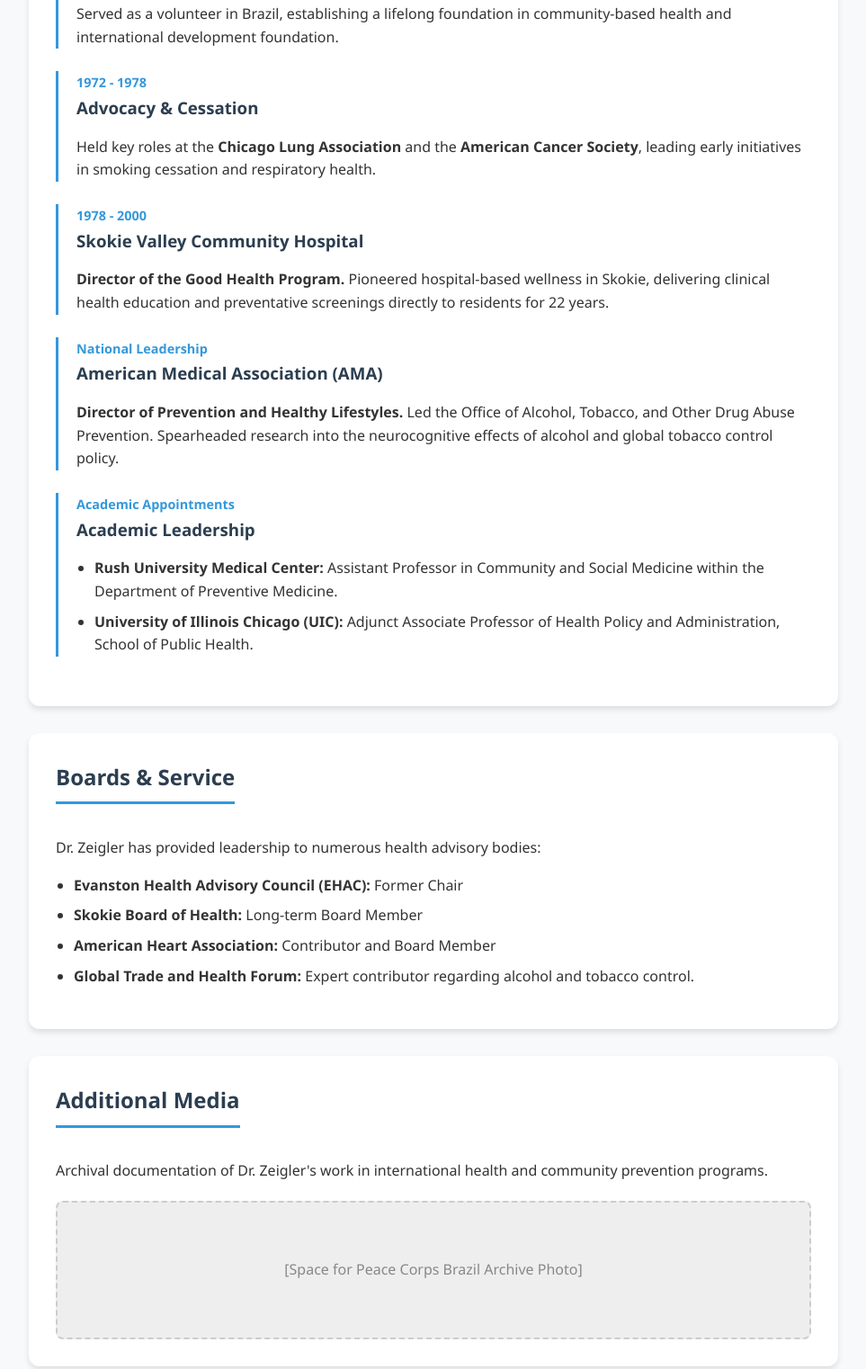
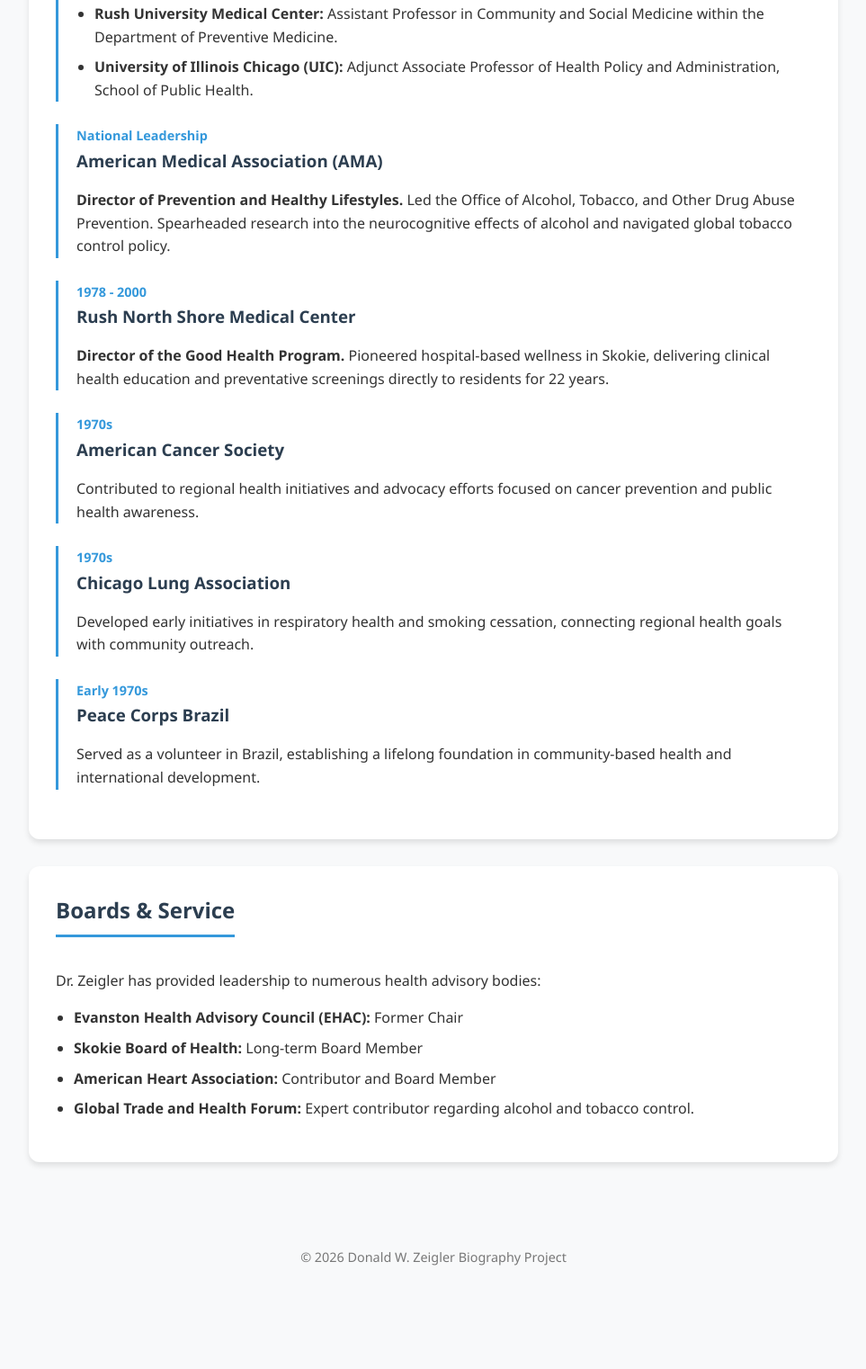
Before and after one commit to joelspitzer/don, a plain HTML site: page index.html in a window 1280 px wide. Shown: the part 842-2364 px from the top of the page at 90% size, without its empty margins (158-1121 px from the left). After the commit the page ends 2306 px from the top, so only its background shows below. Drawn offline with Linux system fonts and the light colour scheme.

Commit message:
Update index.html

```diff
--- a/index.html
+++ b/index.html
@@ -126,19 +126,6 @@
             margin-bottom: 8px;
         }
 
-        .placeholder-box {
-            background: #eee;
-            border: 2px dashed #ccc;
-            height: 150px;
-            display: flex;
-            align-items: center;
-            justify-content: center;
-            color: #888;
-            border-radius: 8px;
-            margin-top: 20px;
-            text-align: center;
-        }
-
         @media (max-width: 600px) {
             .profile-section {
                 flex-direction: column;
@@ -162,7 +149,6 @@
         <div class="card">
             <h2>Professional Profile</h2>
             <div class="profile-section">
-                <!-- This is where your uploaded photo will appear -->
                 <img src="don.jpg" alt="Donald W. Zeigler" class="profile-image">
                 <div class="profile-text">
                     <p>
@@ -177,39 +163,51 @@
         </div>
 
         <div class="card">
-            <h2>Career Highlights</h2>
+            <h2>Career & Academic History</h2>
 
+            <!-- Academic Appointments First -->
             <div class="timeline-item">
-                <span class="timeline-date">Early 1970s</span>
-                <h3>Peace Corps Brazil</h3>
-                <p>Served as a volunteer in Brazil, establishing a lifelong foundation in community-based health and international development foundation.</p>
-            </div>
-
-            <div class="timeline-item">
-                <span class="timeline-date">1972 - 1978</span>
-                <h3>Advocacy & Cessation</h3>
-                <p>Held key roles at the <strong>Chicago Lung Association</strong> and the <strong>American Cancer Society</strong>, leading early initiatives in smoking cessation and respiratory health.</p>
-            </div>
-
-            <div class="timeline-item">
-                <span class="timeline-date">1978 - 2000</span>
-                <h3>Skokie Valley Community Hospital</h3>
-                <p><strong>Director of the Good Health Program.</strong> Pioneered hospital-based wellness in Skokie, delivering clinical health education and preventative screenings directly to residents for 22 years.</p>
-            </div>
-
-            <div class="timeline-item">
-                <span class="timeline-date">National Leadership</span>
-                <h3>American Medical Association (AMA)</h3>
-                <p><strong>Director of Prevention and Healthy Lifestyles.</strong> Led the Office of Alcohol, Tobacco, and Other Drug Abuse Prevention. Spearheaded research into the neurocognitive effects of alcohol and global tobacco control policy.</p>
-            </div>
-
-            <div class="timeline-item">
-                <span class="timeline-date">Academic Appointments</span>
+                <span class="timeline-date">Current & Previous</span>
                 <h3>Academic Leadership</h3>
                 <ul>
                     <li><strong>Rush University Medical Center:</strong> Assistant Professor in Community and Social Medicine within the Department of Preventive Medicine.</li>
                     <li><strong>University of Illinois Chicago (UIC):</strong> Adjunct Associate Professor of Health Policy and Administration, School of Public Health.</li>
                 </ul>
+            </div>
+
+            <!-- AMA -->
+            <div class="timeline-item">
+                <span class="timeline-date">National Leadership</span>
+                <h3>American Medical Association (AMA)</h3>
+                <p><strong>Director of Prevention and Healthy Lifestyles.</strong> Led the Office of Alcohol, Tobacco, and Other Drug Abuse Prevention. Spearheaded research into the neurocognitive effects of alcohol and navigated global tobacco control policy.</p>
+            </div>
+
+            <!-- Rush North Shore (Formerly Skokie Valley) -->
+            <div class="timeline-item">
+                <span class="timeline-date">1978 - 2000</span>
+                <h3>Rush North Shore Medical Center</h3>
+                <p><strong>Director of the Good Health Program.</strong> Pioneered hospital-based wellness in Skokie, delivering clinical health education and preventative screenings directly to residents for 22 years.</p>
+            </div>
+
+            <!-- American Cancer Society -->
+            <div class="timeline-item">
+                <span class="timeline-date">1970s</span>
+                <h3>American Cancer Society</h3>
+                <p>Contributed to regional health initiatives and advocacy efforts focused on cancer prevention and public health awareness.</p>
+            </div>
+
+            <!-- Chicago Lung Association -->
+            <div class="timeline-item">
+                <span class="timeline-date">1970s</span>
+                <h3>Chicago Lung Association</h3>
+                <p>Developed early initiatives in respiratory health and smoking cessation, connecting regional health goals with community outreach.</p>
+            </div>
+
+            <!-- Peace Corps -->
+            <div class="timeline-item">
+                <span class="timeline-date">Early 1970s</span>
+                <h3>Peace Corps Brazil</h3>
+                <p>Served as a volunteer in Brazil, establishing a lifelong foundation in community-based health and international development.</p>
             </div>
         </div>
 
@@ -223,14 +221,6 @@
                 <li><strong>Global Trade and Health Forum:</strong> Expert contributor regarding alcohol and tobacco control.</li>
             </ul>
         </div>
-
-        <div class="card">
-            <h2>Additional Media</h2>
-            <p>Archival documentation of Dr. Zeigler's work in international health and community prevention programs.</p>
-            <div class="placeholder-box">
-                [Space for Peace Corps Brazil Archive Photo]
-            </div>
-        </div>
     </div>
 
     <footer>
```
